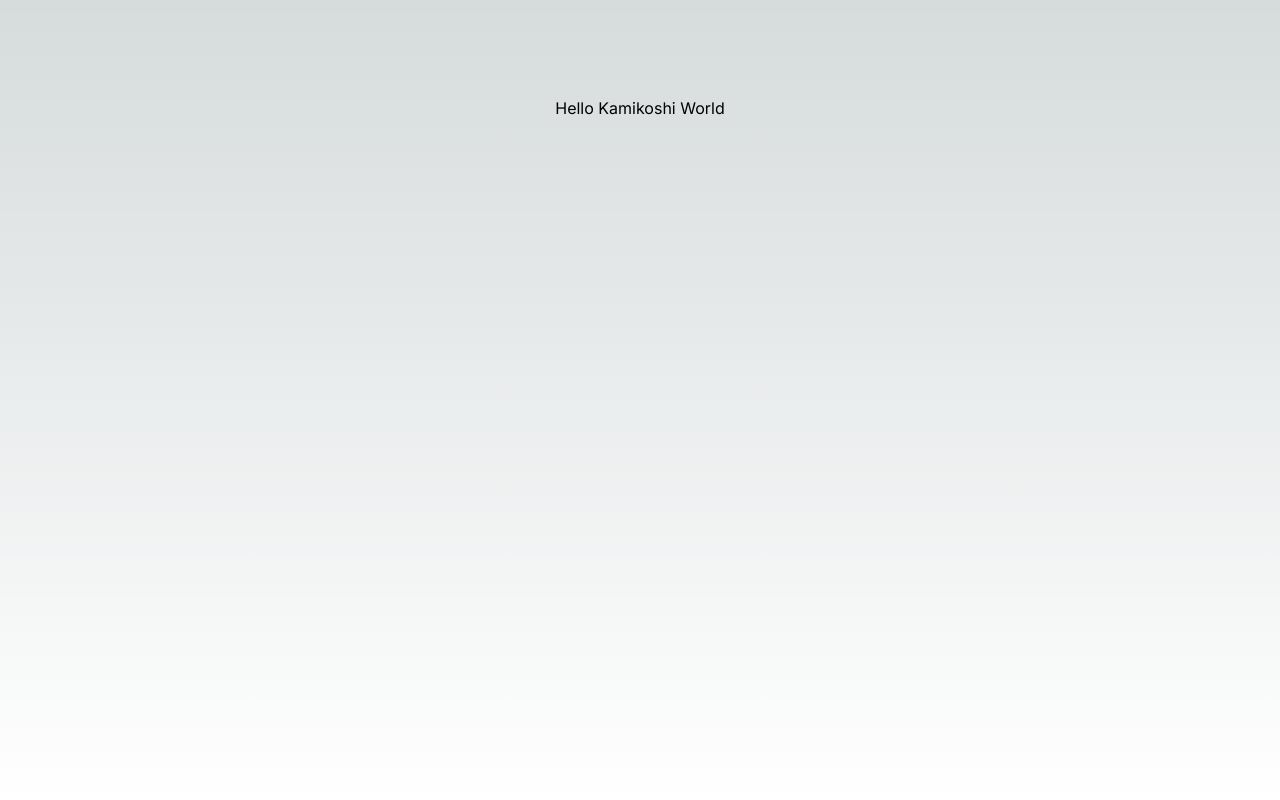
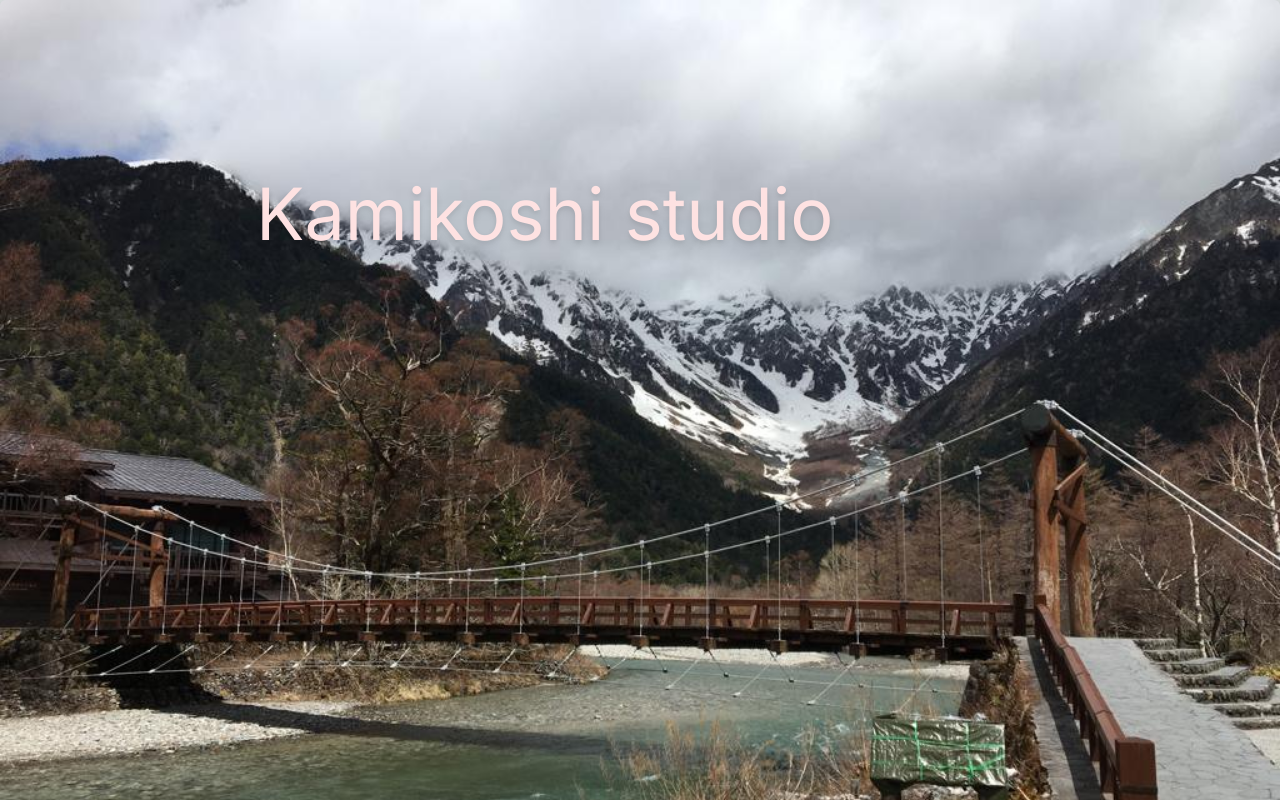
Before and after one commit to jolysnicolas1/kamikoshi, a Next.js app: page / in a window 1280 px wide. Shown: the top 800 px of the page. Built offline with nearby package versions, Linux system fonts and the light colour scheme.

Commit message:
Styled homepage with mountain picture

```diff
--- a/app/page.tsx
+++ b/app/page.tsx
@@ -1,12 +1,31 @@
 import Image from 'next/image'
 import { Inter } from 'next/font/google'
+import mountains from '/public/mountain-bridge.jpeg'
+import { Roboto } from 'next/font/google'
+import { Noto_Sans_JP } from 'next/font/google'
 
 const inter = Inter({ subsets: ['latin'] })
 
+const roboto = Roboto({
+  weight: '700',
+  subsets: ['latin'],
+})
+
+const noto = Noto_Sans_JP({
+  weight: '700',
+  subsets: ['latin'],
+})
 export default function Home() {
   return (
-    <main className="flex min-h-screen flex-col items-center justify-between p-24">
-      <h1>Hello Kamikoshi World</h1>
+    <main className='flex min-h-screen max-h-screen flex-col items-center justify-between drop-shadow-lg relative'>
+      <h1 className="absolute top-[20%] left-[20%] text-[72px] text-red-100 drop-shadow-md { noto.className }">
+        Kamikoshi studio
+      </h1>
+      <Image
+        src={ mountains }
+        className='rounded-md'
+        layout='responsive'
+      />
     </main>
   )
 }
```
Also changed, not shown: public/mountain-bridge.jpeg (added).
